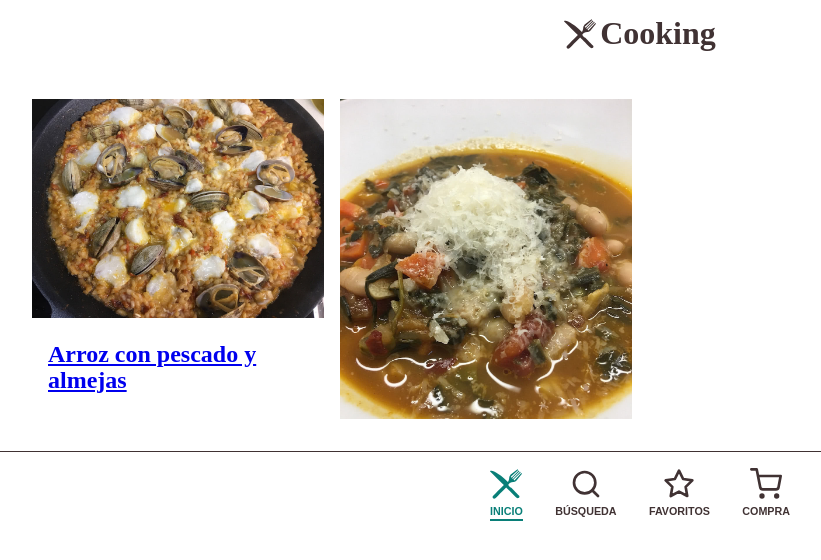
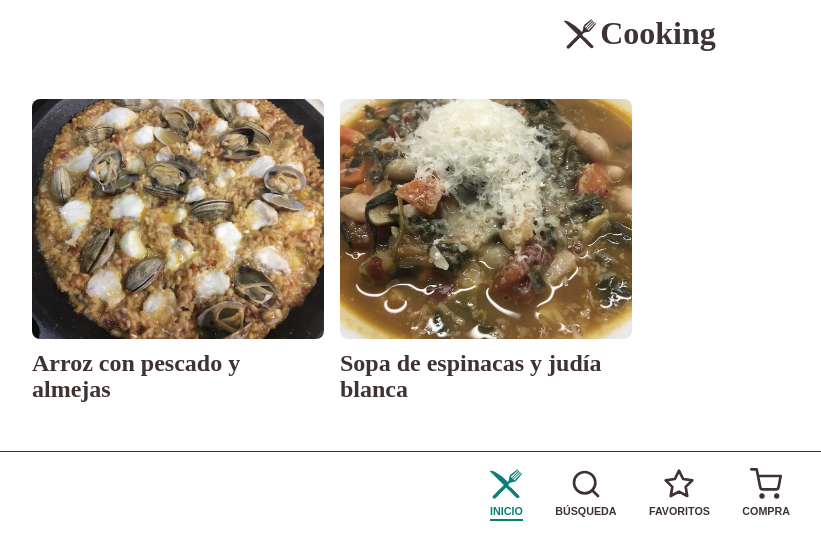
Before and after one commit to IgnaciodeNuevo/cooking, a React (Create React App) app: page / in a window 1280 px wide. Shown: the top 560 px of the page, without its empty margins (0-821 px from the left). Built offline with nearby package versions, Linux system fonts and the light colour scheme; what webfontloader would draw is missing.

Commit message:
Added .card styles

```diff
--- a/src/assets/styles/components/_card.scss
+++ b/src/assets/styles/components/_card.scss
@@ -1,23 +1,42 @@
 .card {
     overflow: hidden;
+    text-decoration: none;
 
-    &__link {
-        border-radius: $border-radius-m;
-        background-repeat: no-repeat;
-        background-position: center center;
-        background-size: cover;
+    &:hover {
+        @include transition();
+
+        .card__img {
+            border-radius: initial;
+        }
+
+        .card__img + .card__title {
+            color: $foreground-light;
+        }
+    }
+
+    &__img {
+        border-radius: $border-radius-s;
+        object-position: center;
+        object-fit: cover;
         display: inline-block;
-        min-height: 15rem;
+        filter: grayscale(25%);
+        margin-bottom: $space-xs;
+        height: 100%;
+        max-height: 15rem;
         width: 100%;
+
+        @include transition(transform);
 
         &:hover {
             cursor: pointer;
+            filter: initial;
+            transform: scale(1.05);
         }
     }
 
     &__title {
-        margin-bottom: initial;
-        margin-top: initial;
-        padding: $space-m;
+        color: $foreground-darkest;
+
+        @include transition(color);
     }
 }
```
